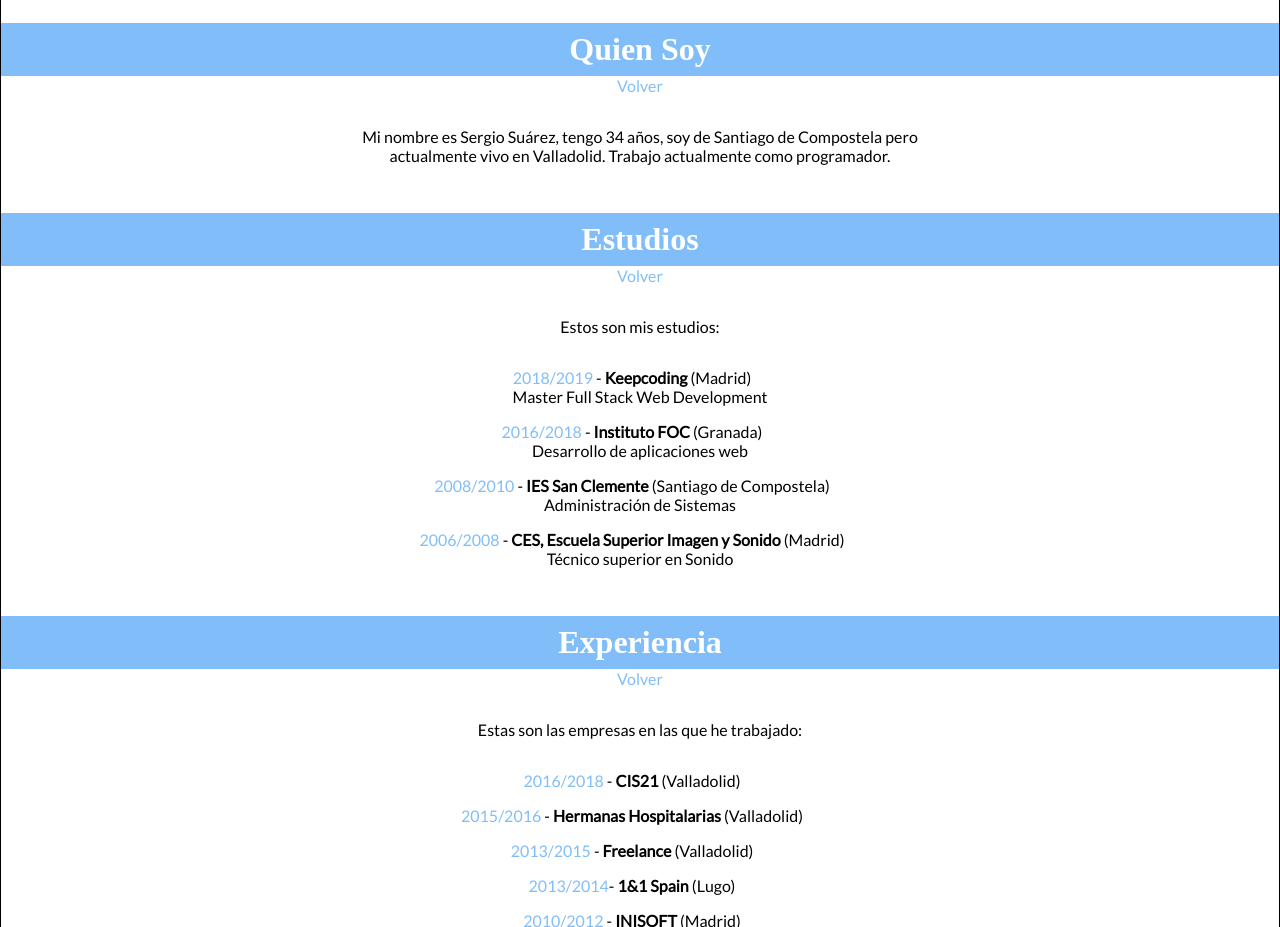
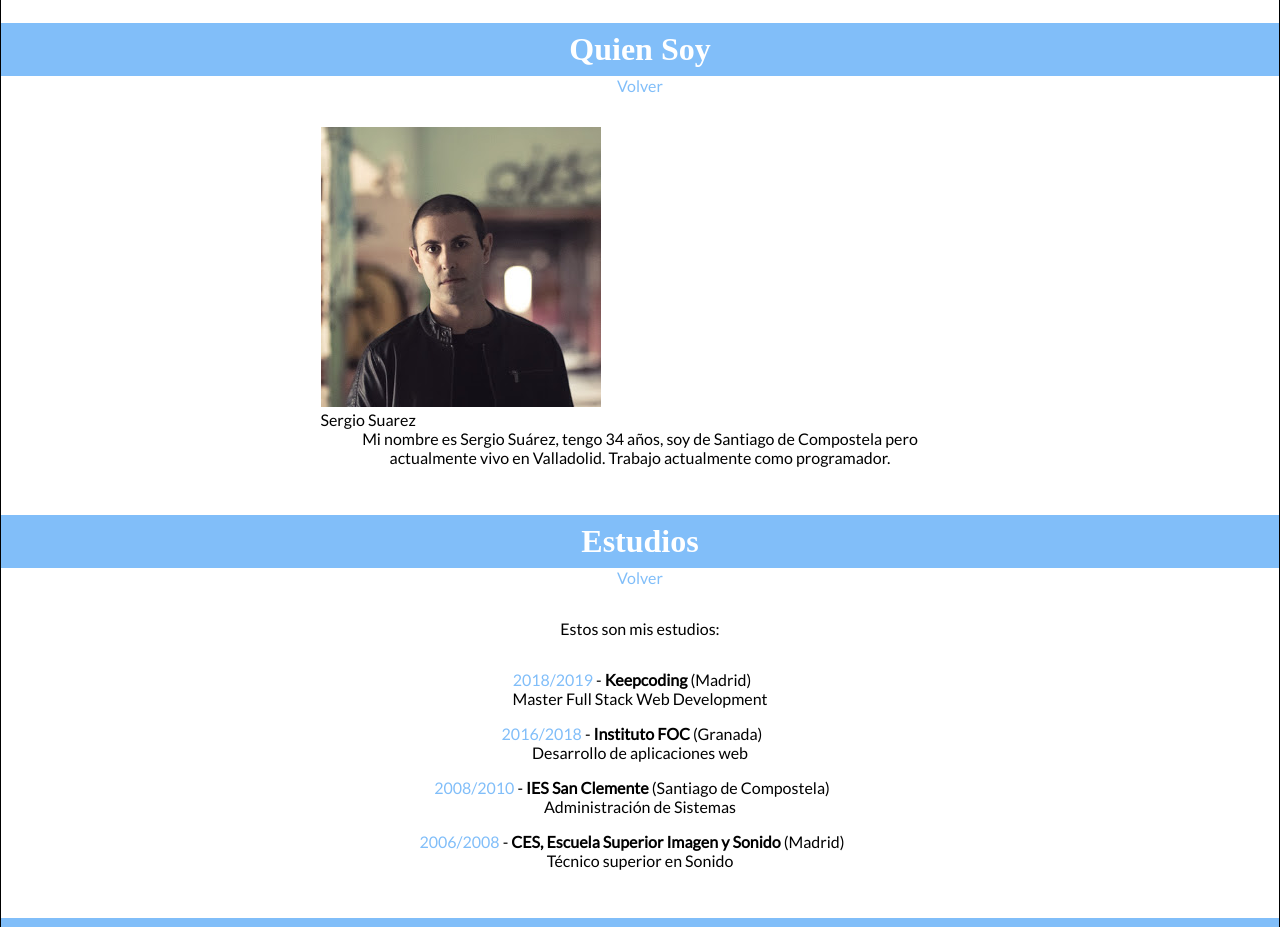
Before and after one commit to SergioSuarezDev/m10_SEO, a website: page index.html in a window 1280 px wide. Shown: the part 820-1747 px from the top of the page. Drawn offline with Linux system fonts and the light colour scheme.

Commit message:
Añadida imagen Sergio

```diff
--- a/index.html
+++ b/index.html
@@ -66,6 +66,10 @@
                     <span class="volver"><a href=#>Volver</a></span>
                 </header>
                 <div class="wrapperText">
+                    <figure><img class="photo" src="assets/img/sergio.jpg"
+                        alt="Sergio" itemprop="image">
+                    <figcaption>Sergio Suarez</figcaption>
+                    </figure>
                     <p>Mi nombre es Sergio Suárez, tengo 34 años, soy de Santiago de Compostela pero
                         actualmente vivo en Valladolid. Trabajo actualmente como programador.</p>
                 </div>
```
